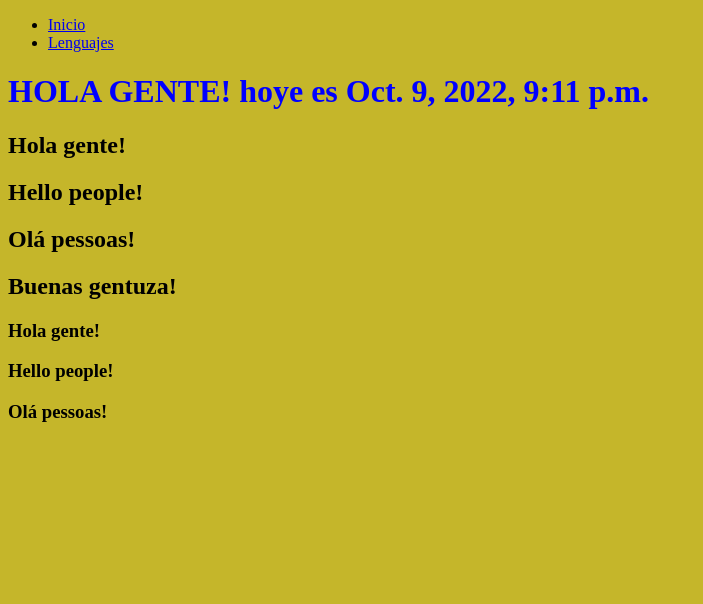
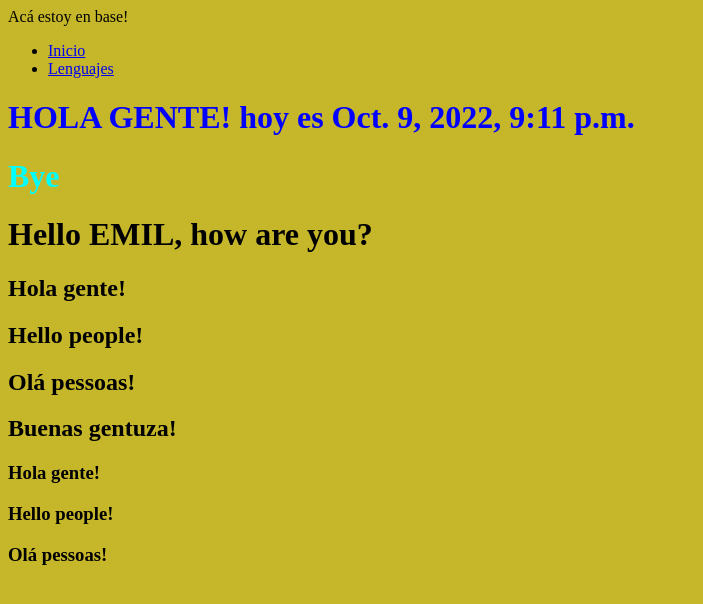
Before and after one commit to RosanaNei/cosapps, a Django app: page / in a window 1280 px wide. Shown: the top 604 px of the page, without its empty margins (0-703 px from the left). Run offline with Django 3.2, Linux system fonts and the light colour scheme.

Commit message:
probando etiquetas

```diff
--- a/cosapp/views.py
+++ b/cosapp/views.py
@@ -1,6 +1,7 @@
 from django.shortcuts import render
 from datetime import datetime
 from django.http import HttpResponse
+
 
 
 # Create your views here.
@@ -8,8 +9,9 @@ from django.http import HttpResponse
 def index(request):
     saludos = ['Hola', 'Hello', 'Olá', "Buenas"]
     idioma_saludo = {'en': 'Hello', 'es': 'Hola', 'br': 'Olá'}
-    return render(request, 'cosapp/index.html', {'hoy': datetime.now, "saludos": saludos, "idioma_saludos": idioma_saludo})
+    return render(request, 'cosapp/index.html', {'hoy': datetime.now,'greeting': 2, 'firstname': 'Emil', "saludos": saludos, "idioma_saludos": idioma_saludo})
 
 def segundo(request):
     idiomas = ['English', 'Español', 'Portugues', 'Alemán']
-    return render(request, 'cosapp/segundo.html', {"lenguajes": idiomas})
+    lista_atletas= ['juan',  'pepe', 'coso']
+    return render(request, 'cosapp/segundo.html', {"lenguajes": idiomas, 'heading': 'Hello &lt;i&gt;my&lt;/i&gt; World!', 'atletas': lista_atletas})
--- a/templates/base.html
+++ b/templates/base.html
@@ -4,10 +4,16 @@
     <meta charset="UTF-8" />
     <meta http-equiv="X-UA-Compatible" content="IE=edge" />
     <meta name="viewport" content="width=device-width, initial-scale=1.0" />
+    {% load static %}
     <title>{% block titulo %} Esto es coso {% endblock titulo %}</title>
+    <link
+      rel="icon"
+      type="image/x-icon"
+      href="{% static '/img/favicon.svg' %}"
+    />
   </head>
   <body style="background-color: rgb(197, 182, 42)">
-    {%block h1%} {%endblock h1%}
+    {%block h1%}Acá estoy en base!{%endblock h1%}
     <div class="sidebar">
       <ul class="nav col-12 col-md-auto mb-2 justify-content-center mb-md-0">
         <li>
--- a/templates/cosapp/index.html
+++ b/templates/cosapp/index.html
@@ -1,6 +1,13 @@
 {% extends "base.html" %} {% block titulo %} Inicia el coso! {%endblock titulo%}
 {% block contenido %}
-<h1 style="color: blue">HOLA GENTE! hoye es {{ hoy }}</h1>
+<h1 style="color: blue">HOLA GENTE! hoy es {{ hoy }}</h1>
+
+{% if greeting == 1 %}
+<h1 style="color: red">Hello</h1>
+{% else %}
+<h1 style="color: cyan">Bye</h1>
+{% endif %}
+<h1>Hello {{ firstname|upper }}, how are you?</h1>
 <h2>{{ saludos.0 }} gente!</h2>
 <h2>{{ saludos.1 }} people!</h2>
 <h2>{{ saludos.2 }} pessoas!</h2>
```
Also changed, not shown: coso/settings.py (+18 -6 lines), templates/cosapp/segundo.html (+16 -0 lines), cosapp/static/cosapp/img/DVO_photo-750x500.png (added), static/img/favicon.svg (renamed from media/favicon.svg), static/img/logocodoacodo.png (renamed from media/logocodoacodo.png).
